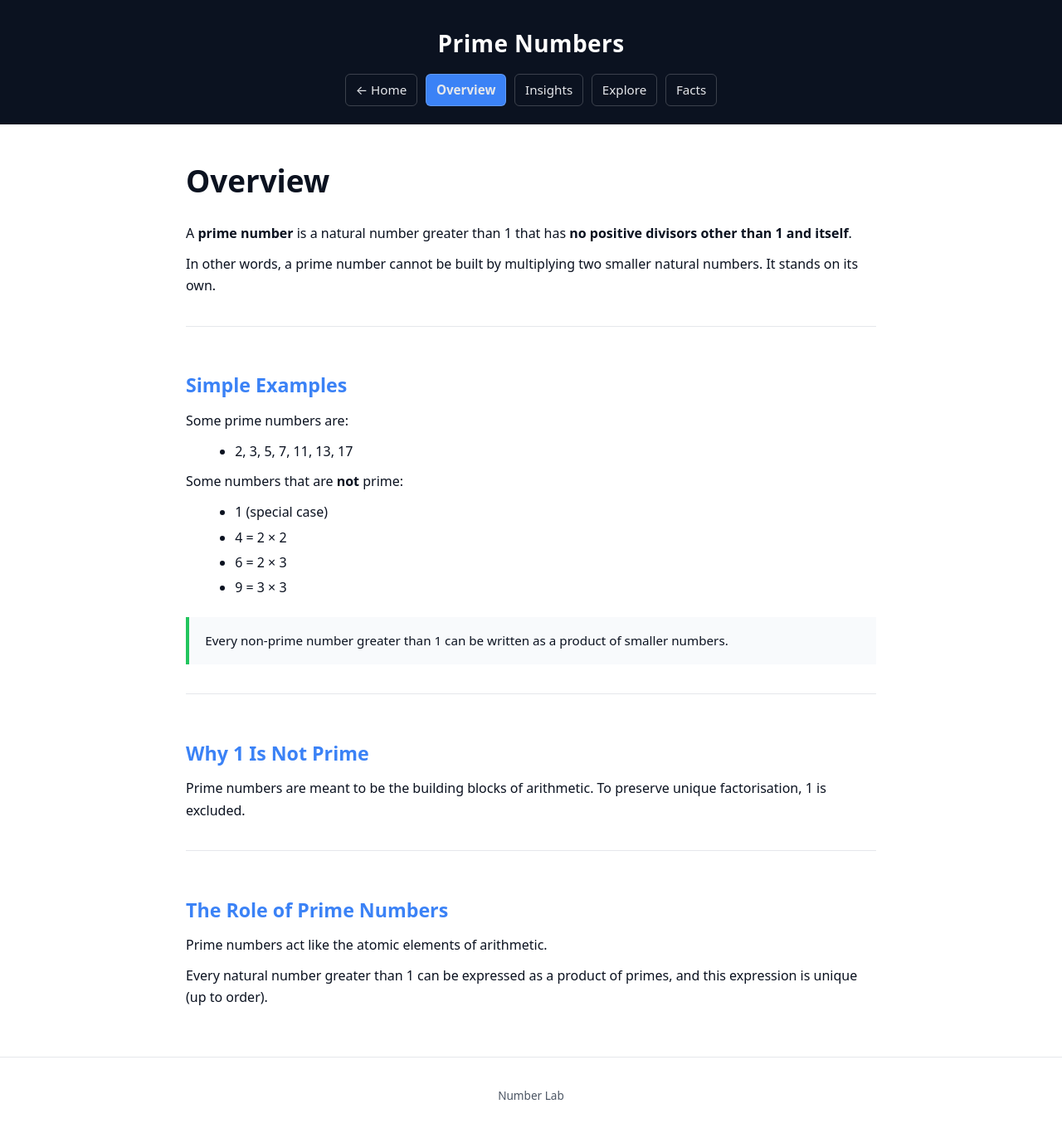
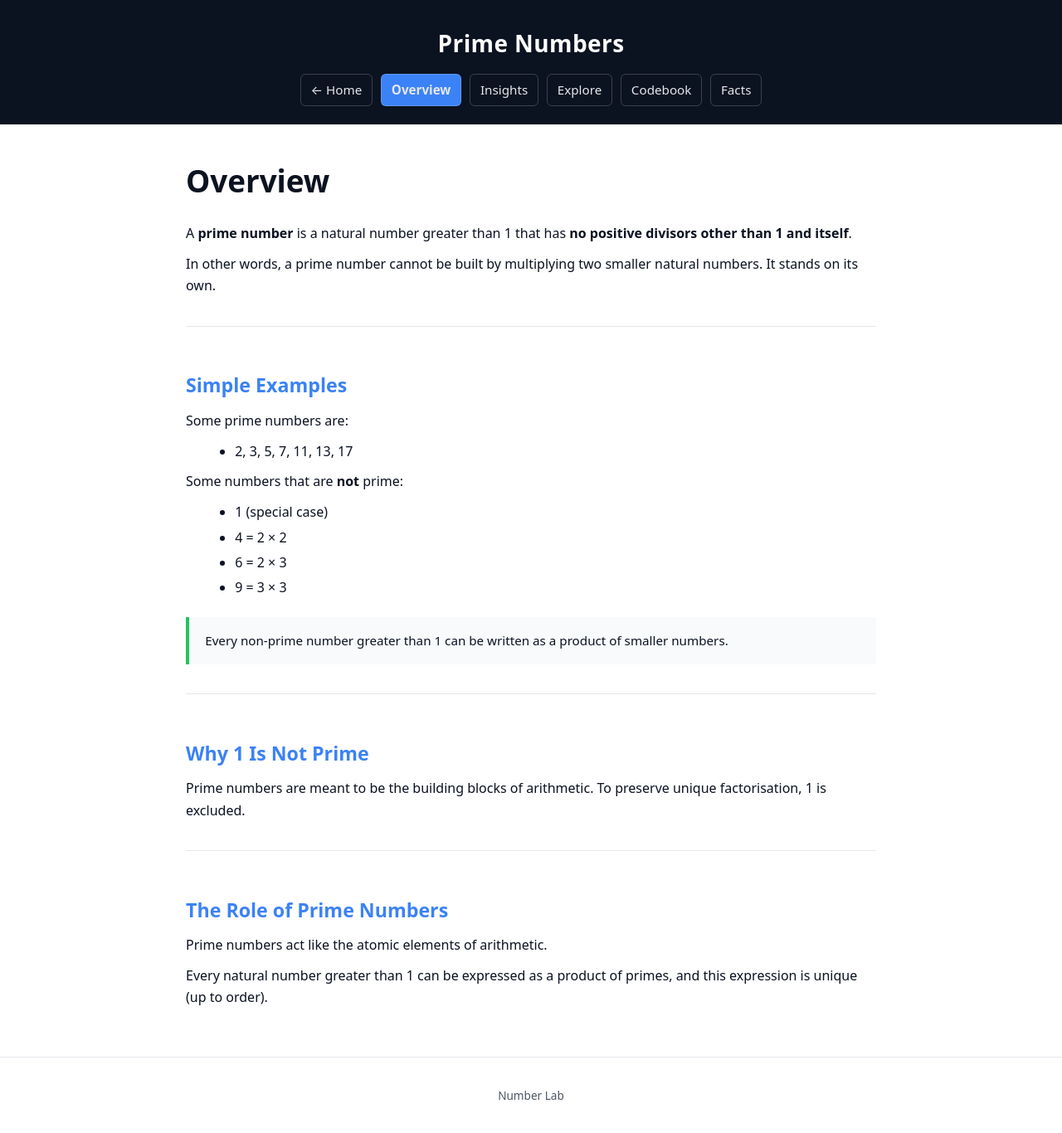
Before and after one commit to anvesh-d/number-lab, a Jekyll site: the page built from numbers/prime/overview/index.html, in a window 1280 px wide. Shown: the whole page at 83% size. Built offline with Jekyll 4.4.1, drawn with Linux system fonts in a browser that asks for light colours.

Commit message:
Update prime.yml

```diff
--- a/_data/numbers/prime.yml
+++ b/_data/numbers/prime.yml
@@ -11,6 +11,9 @@ sections:
   - id: explore
     name: Explore
     url: /numbers/prime/explore/
+  - id: codebook
+    name: Codebook
+    url: /numbers/prime/codebook/
   - id: facts
     name: Facts
     url: /numbers/prime/facts/
```
